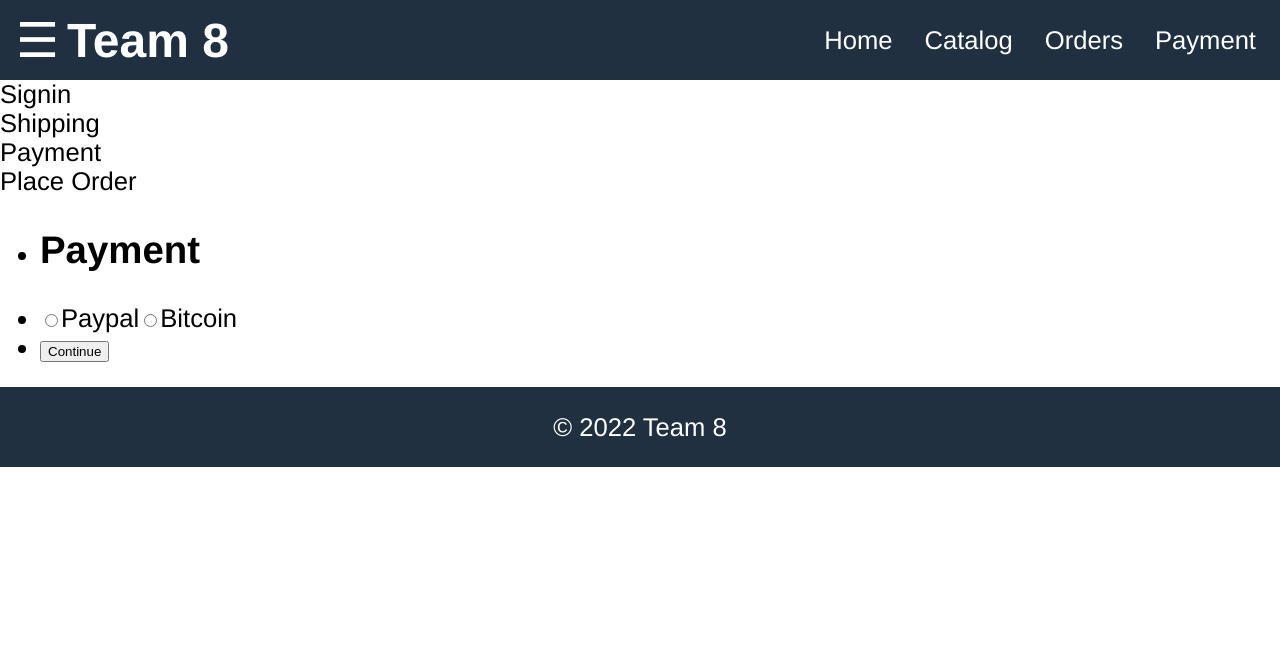
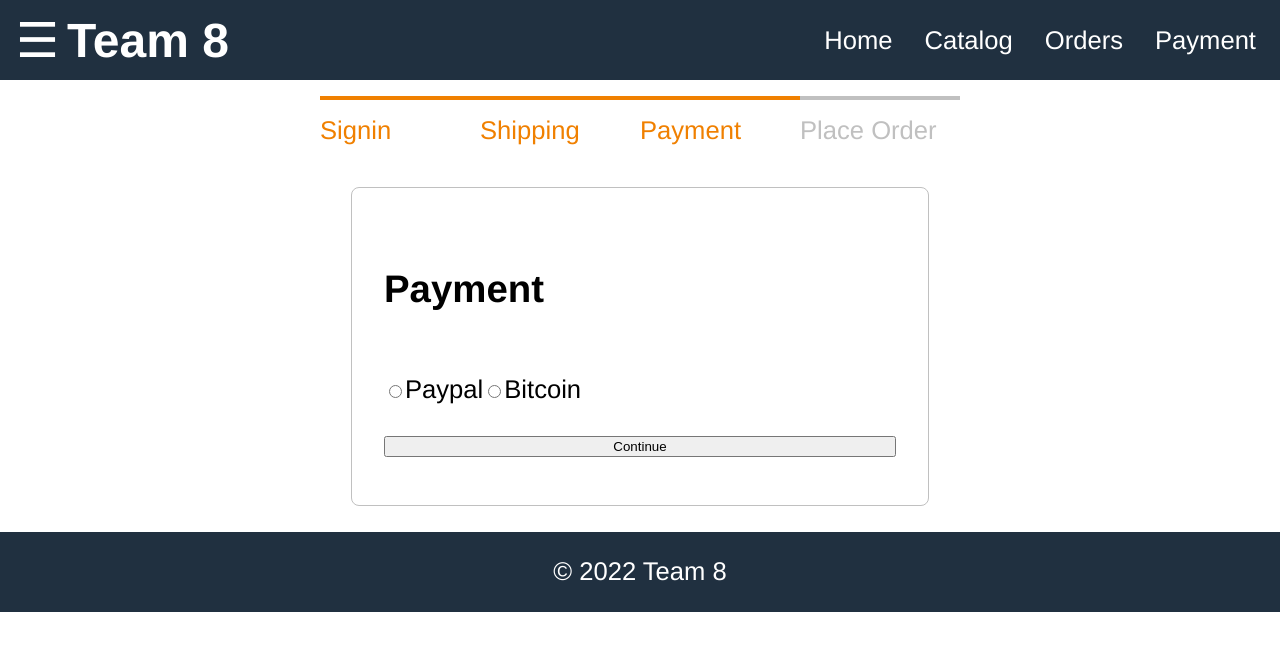
Before and after one commit to Team-8-4630/Team-8-4630-web, a React (Create React App) app in the folder frontend/: page /payment in a window 1280 px wide. Shown: the top 650 px of the page. Built offline with nearby package versions, Linux system fonts and the light colour scheme.

Commit message:
Add checkout steps and form styles
Added styles for checkout steps and form layout.

```diff
--- a/frontend/src/index.css
+++ b/frontend/src/index.css
@@ -145,3 +145,46 @@ th {
 tbody > tr:nth-child(odd) {
   background-color: #f0f0f0;
 }
+
+.checkout-steps {
+  display: flex;
+  justify-content: space-between;
+  width: 40rem;
+  margin: 1rem auto;
+}
+.checkout-steps > div {
+  border-top: 0.3rem #c0c0c0 solid;
+  color: #c0c0c0;
+  flex: 1 1;
+  padding-top: 1rem;
+}
+.checkout-steps > div.active {
+  border-top: 0.3rem #f08000 solid;
+  color: #f08000;
+}
+.form {
+  display: flex;
+  justify-content: center;
+  align-items: center;
+  height: 100%;
+}
+.form-container {
+  display: flex;
+  flex-direction: column;
+  width: 32rem;
+  padding: 2rem;
+  border: 0.1rem #c0c0c0 solid;
+  border-radius: 0.5rem;
+  list-style-type: none;
+}
+.form-container li {
+  display: flex;
+  flex-direction: column;
+  margin-bottom: 1rem;
+  margin-top: 1rem;
+}
+input {
+  padding: 1rem;
+  border: 0.1rem #c0c0c0 solid;
+  border-radius: 0.5rem;
+}
```
